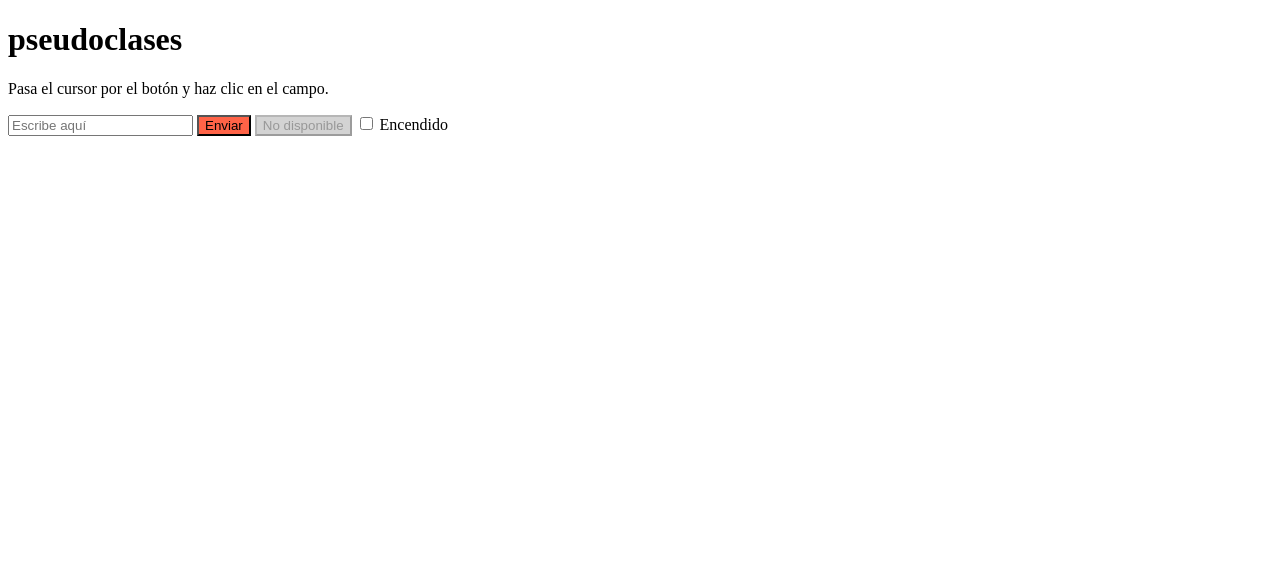
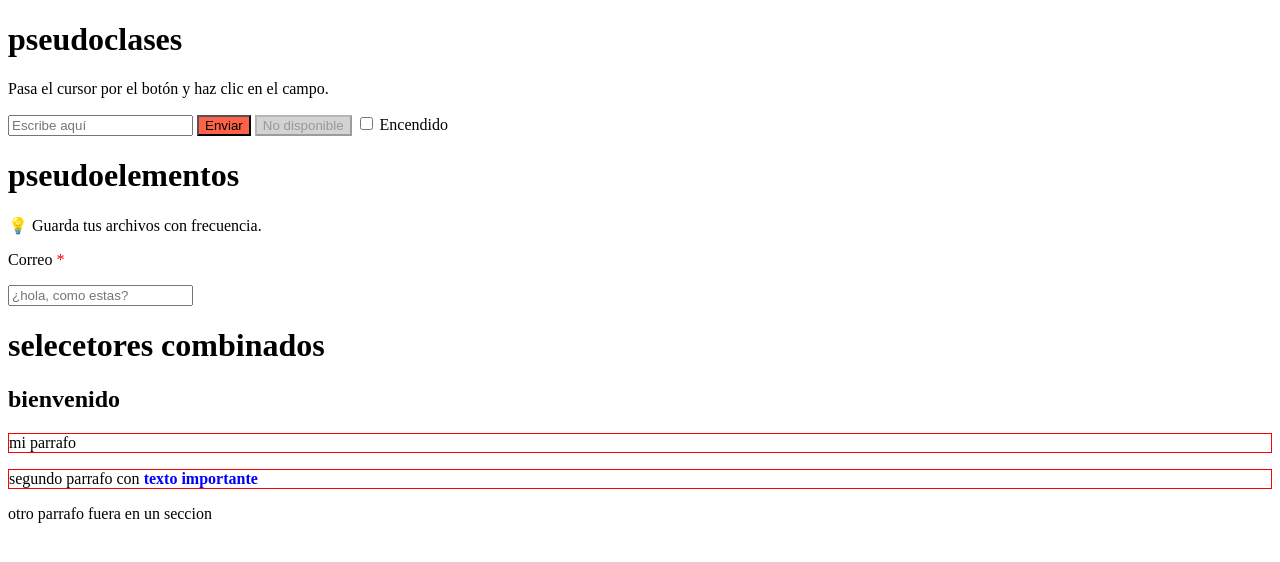
Before and after one commit to maldito32111-stack/bootcamp-frontend-python, a plain HTML site: page SEMANA2/dia02pseudoclases/index.html in a window 1280 px wide. Drawn offline with Linux system fonts and the light colour scheme.

Commit message:
Add styles for pseudo-elements and combined selectors; update HTML structure with new sections

```diff
--- a/SEMANA2/dia02pseudoclases/index.html
+++ b/SEMANA2/dia02pseudoclases/index.html
@@ -25,6 +25,42 @@ button:disabled {
 input[type=checkbox]:checked{
     outline: 2px solid red;
 }
+.tip::before {
+  content: "💡 ";
+}
+
+.obligatorio::after {
+  content: " *";
+  color: red;
+}
+
+::after::placeholder{
+    color: blue;
+}
+
+::selection{
+    background-color: gold;
+    color: blue;
+}
+
+/*selectores conbinados - .-->decendiente " no es recomendable usarlo esta de referencia " */
+
+article p {
+    border: 1px solid red;
+}
+
+/*selectores de hijo directo "no usarlo solo esta de referencia"*/
+
+article > strong {
+    color: red;
+}
+
+p > strong {
+    color: blue;
+}
+
+/**/
+
     </style>
 </head>
 <body>
@@ -35,5 +71,24 @@ input[type=checkbox]:checked{
     <button>Enviar</button>
     <button disabled>No disponible</button>
     <input type="checkbox"> Encendido
+
+    <h1>pseudoelementos</h1>
+
+    <p class="tip">Guarda tus archivos con frecuencia.</p>
+    <p class="obligatorio">Correo</p>
+
+    <input type="text"placeholder="¿hola, como estas?" />
+
+    <h1>selecetores combinados</h1>
+
+    <article>
+        <h2>bienvenido</h2>
+        <p>mi parrafo</p>
+        <p>segundo parrafo con <strong>texto importante</strong></p>
+    </article>
+
+    <section>
+        <p>otro parrafo fuera en un seccion</p>
+    </section>
 </body>
 </html>
```
